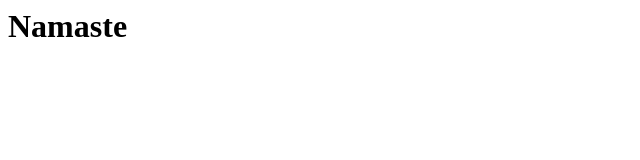
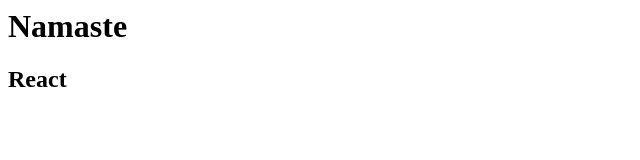
Before and after one commit to SoumyaPShroff/testapplication, a plain HTML site: page index.html in a window 1280 px wide. Shown: the full height of the page, 0-640 px from the left. Drawn offline with Linux system fonts and the light colour scheme.

Commit message:
added h2 tag

```diff
--- a/index.html
+++ b/index.html
@@ -1 +1,2 @@
 <h1>Namaste</h1>
+<h2>React</h2>
```
